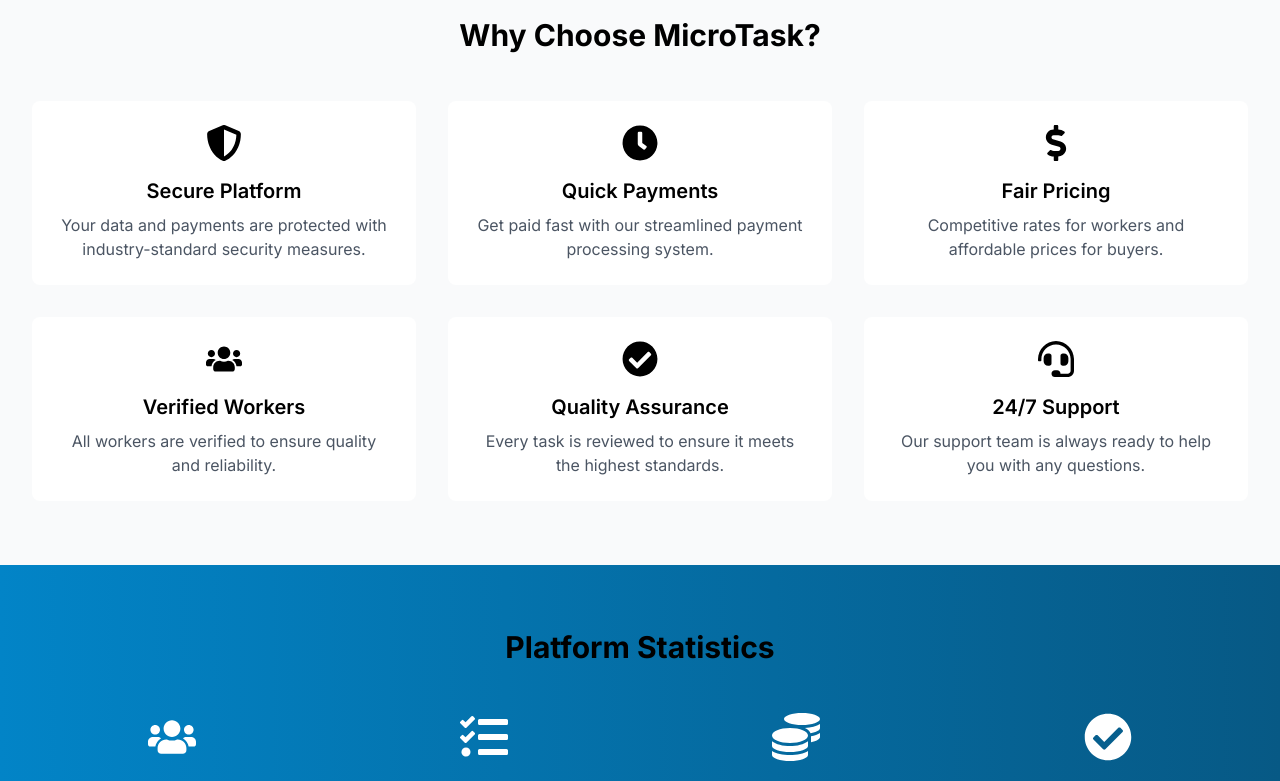
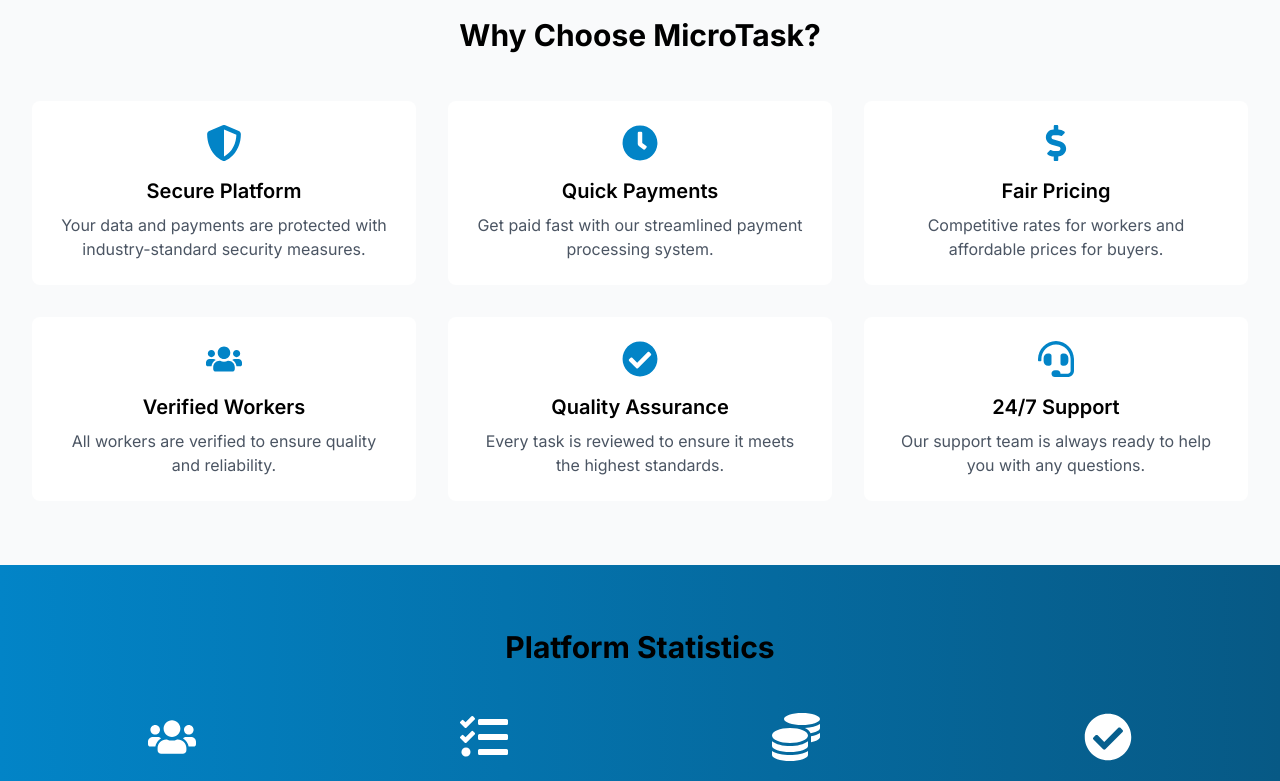
Before and after one commit to towhiduzzaman-plabon/Micro-Task-and-Earning-Platform, a Next.js app: page / in a window 1280 px wide. Shown: the part 1380-2161 px from the top of the page. Built offline with nearby package versions, Linux system fonts and the light colour scheme; no server answers; the database is empty.

Commit message:
added the update text colors

```diff
--- a/components/home/FeaturesSection.tsx
+++ b/components/home/FeaturesSection.tsx
@@ -5,32 +5,32 @@
 
 const features = [
   {
-    icon: <FaShieldAlt className="text-4xl text-black" />,
+    icon: <FaShieldAlt className="text-4xl" />,
     title: 'Secure Platform',
     description: 'Your data and payments are protected with industry-standard security measures.',
   },
   {
-    icon: <FaClock className="text-4xl text-black" />,
+    icon: <FaClock className="text-4xl" />,
     title: 'Quick Payments',
     description: 'Get paid fast with our streamlined payment processing system.',
   },
   {
-    icon: <FaDollarSign className="text-4xl text-black" />,
+    icon: <FaDollarSign className="text-4xl" />,
     title: 'Fair Pricing',
     description: 'Competitive rates for workers and affordable prices for buyers.',
   },
   {
-    icon: <FaUsers className="text-4xl text-black" />,
+    icon: <FaUsers className="text-4xl" />,
     title: 'Verified Workers',
     description: 'All workers are verified to ensure quality and reliability.',
   },
   {
-    icon: <FaCheckCircle className="text-4xl text-black" />,
+    icon: <FaCheckCircle className="text-4xl" />,
     title: 'Quality Assurance',
     description: 'Every task is reviewed to ensure it meets the highest standards.',
   },
   {
-    icon: <FaHeadset className="text-4xl text-black" />,
+    icon: <FaHeadset className="text-4xl" />,
     title: '24/7 Support',
     description: 'Our support team is always ready to help you with any questions.',
   },
@@ -52,7 +52,7 @@
               className="bg-white rounded-lg p-6 text-center hover:shadow-lg transition"
             >
               <div className="text-primary-600 mb-4 flex justify-center">{feature.icon}</div>
-              <h3 className="text-xl font-semibold mb-2">{feature.title}</h3>
+              <h3 className="text-xl font-semibold text-black mb-2">{feature.title}</h3>
               <p className="text-gray-600">{feature.description}</p>
             </motion.div>
           ))}
```
